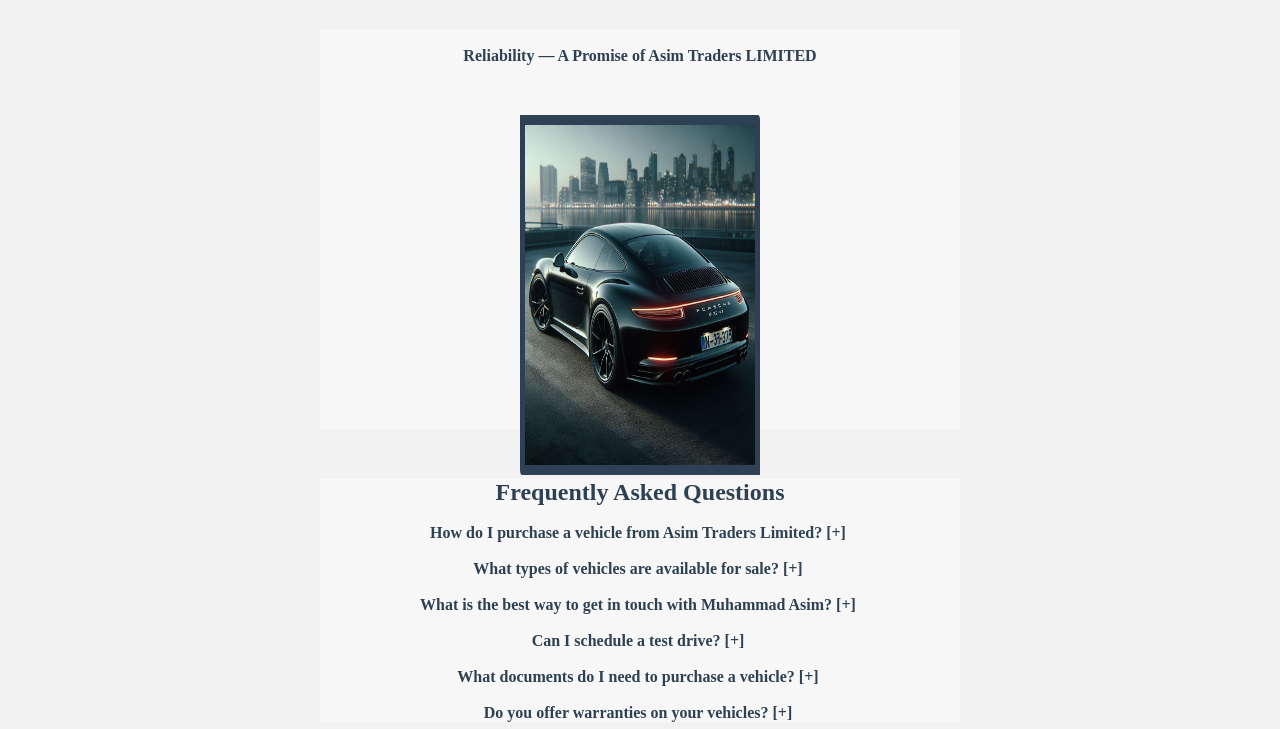
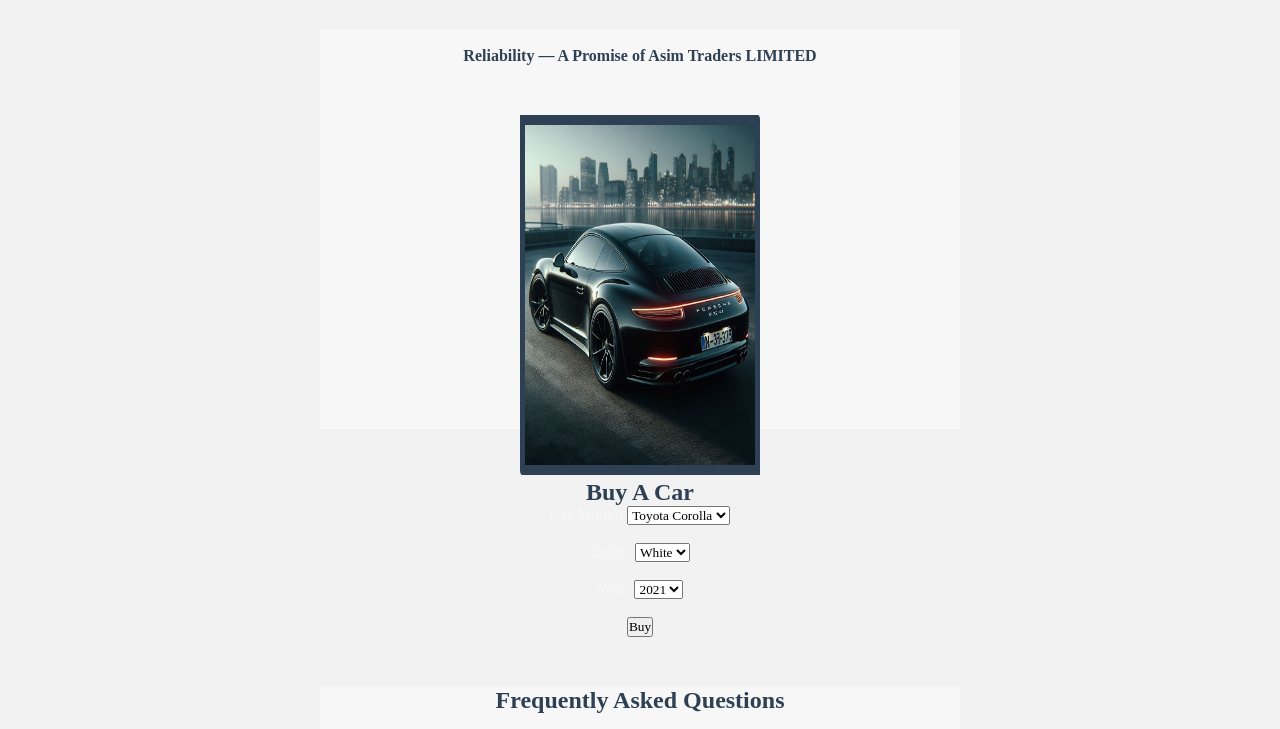
Before and after one commit to SameerAhmed419/asimtraders, a plain HTML site: page index.html in a window 1280 px wide. Shown: the part 58-787 px from the top of the page. Drawn offline with Linux system fonts and the light colour scheme.

Commit message:
Update index.html
Added the fake car-buying form. Updated the FAQ.

```diff
--- a/index.html
+++ b/index.html
@@ -18,20 +18,54 @@
     <img src="car3.jpeg" alt="A Car To Display" id="carImage3">
     </div>
   </div>
+<div id="buyCars">
+  <h2>Buy A Car</h2>
+    <label for="model">Car Model: </label>
+    <select id="model" name="model" class="carDetails">
+      <option value="Toyota Corolla">Toyota Corolla</option>
+      <option value="Ford Focus">Ford Focus</option>
+      <option value="Honda Civic">Honda Civic</option>
+      <option value="Nissan Sentra">Nissan Sentra</option>
+    </select>
+    <br><br>
+    <label for="color">Color: </label>
+    <select id="color" name="color" class="carDetails">
+      <option value="White">White</option>
+      <option value="Black">Black</option>
+      <option value="silver">Silver</option>
+      <option value="Red">Red</option>
+      <option value="Blue">Blue</option>
+    </select>
+    <br><br>
+    <label for="year">Year: </label>
+    <select id="year" name="year" class="carDetails">
+      <option value="2021">2021</option>
+      <option value="2022">2022</option>
+      <option value="2023">2023</option>
+      <option value="2024">2024</option>
+    </select>
+    <br><br>
+    <button type="button" id="buyCarButton">Buy</button>
+</div>
 <div id="FAQ">
   <h2>Frequently Asked Questions</h2>
   <b>How do I purchase a vehicle from Asim Traders Limited?</b>
-<q>Please contact Muhammad Asim directly at +44 7447 949679 or email <a href="muhammad.asim76@yahoo.com">muhammad.asim76@yahoo.com</a> to inquire about available vehicles and to initiate the buying process.</q>
+  <q>To purchase a vehicle, please visit our online buying form <a href="#buyCars">here</a>. Select your desired car model, color, and year, and then click the "Buy" button to initiate the purchase process.</q>
+
   <b>What types of vehicles are available for sale?</b>
-<q>We specialize in offering a range of high-quality used cars and light motor vehicles.</q>
+  <q>We specialize in offering a range of high-quality used cars and light motor vehicles. You can explore our current inventory by visiting the online form.</q>
+
   <b>What is the best way to get in touch with Muhammad Asim?</b>
-<q>You can reach Muhammad Asim by phone at +44 7447 949679, by email at <a href="muhammad.asim76@yahoo.com">muhammad.asim76@yahoo.com</a>, or by visiting our office at 42 Grenville Gardens, Woodford Green, England, IG8 7AQ</q>
+  <q>While the primary purchase process is handled through our online form, you can still reach Muhammad Asim for any specific inquiries or assistance. However, most details are managed online.</q>
+
   <b>Can I schedule a test drive?</b>
-<q>Yes, please contact Muhammad Asim to schedule a test drive at your convenience.</q>
+  <q>Yes, you can request a test drive after submitting your vehicle selection through our online form. We will contact you to arrange a convenient time.</q>
+
   <b>What documents do I need to purchase a vehicle?</b>
-<q>Please bring a valid driver's license, proof of insurance, and any other relevant documentation to complete the purchase process.</q>
+  <q>Please ensure you have a valid driver's license, proof of insurance, and any other relevant documentation ready when completing the purchase online.</q>
+
   <b>Do you offer warranties on your vehicles?</b>
-<q>We offer a limited warranty on select vehicles. Please contact us for more details.</q>
+  <q>We offer a limited warranty on select vehicles. Detailed information is available during the online purchase process. Please check the vehicle's warranty status when making your selection.</q>
 </div>
   <p id="about">
     Asim Trader's Limited is a distinguished entity, renowned for excellence, integrity, and innovation. Delivering unparalleled products and services, the company fosters trust and transparency with discerning clientele.
```
Lines whose indentation alone changed are shown as unchanged.
